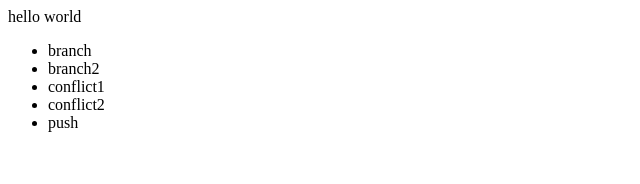
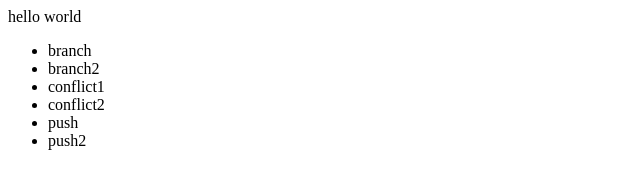
Before and after one commit to kimjoohyuk/infiniq, a plain HTML site: page index.html in a window 1280 px wide. Shown: the full height of the page, 0-640 px from the left. Drawn offline with Linux system fonts and the light colour scheme.

Commit message:
push2 추가

```diff
--- a/index.html
+++ b/index.html
@@ -7,6 +7,7 @@
     <li>conflict1</li>
     <li>conflict2</li>
     <li>push</li>
+    <li>push2</li>
   </ul>
   </body>
 </html>
```
